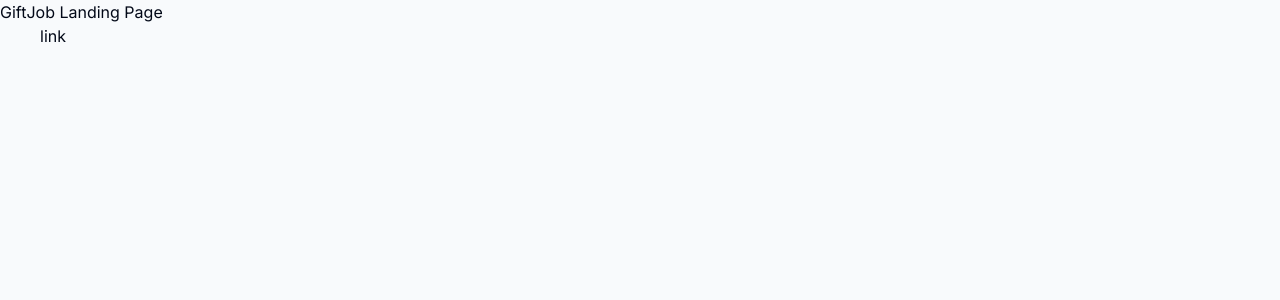
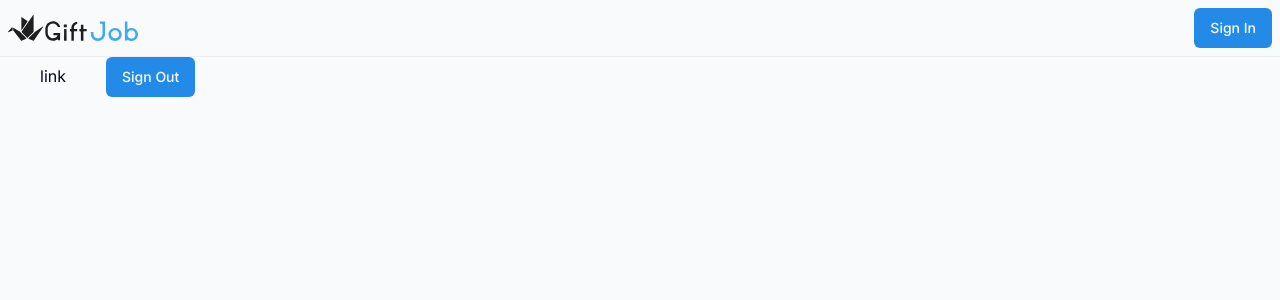
Before and after one commit to R1013-T/giftjob-frontend, a Next.js app: page / in a window 1280 px wide. Shown: the top 300 px of the page. Built offline with nearby package versions, Linux system fonts and the light colour scheme.

Commit message:
add nextauth

```diff
--- a/package.json
+++ b/package.json
@@ -29,6 +29,7 @@
     "eslint-config-next": "13.5.2",
     "lucide-react": "^0.279.0",
     "next": "13.5.2",
+    "next-auth": "^4.23.1",
     "postcss": "8.4.30",
     "react": "18.2.0",
     "react-dom": "18.2.0",
--- /dev/null
+++ b/src/app/api/auth/[...nextauth]/route.ts
@@ -0,0 +1,8 @@
+
+import NextAuth from "next-auth";
+
+import { options } from '@/lib/nextAuth/options'
+
+const handler = NextAuth(options);
+
+export {handler as GET,handler as POST}
--- a/src/app/page.tsx
+++ b/src/app/page.tsx
@@ -1,12 +1,16 @@
 import Link from 'next/link'
 
-export default function Home() {
+import SignOutButton from '@/components/auth/SignOutButton'
+import Header from '@/components/common/header/Header'
+
+export default async function Home() {
   return (
     <main>
-      <h1>GiftJob Landing Page</h1>
+      <Header />
       <Link className="m-10" href="./main">
         link
       </Link>
+      <SignOutButton />
     </main>
   )
 }
--- /dev/null
+++ b/src/components/auth/SignInButton.tsx
@@ -0,0 +1,15 @@
+'use client'
+
+import { signIn } from 'next-auth/react'
+
+import { Button } from '@/components/ui/button'
+
+export default function SignInButton() {
+  const handleSignIn = () => {
+    signIn()
+  }
+
+  return (
+    <Button onClick={handleSignIn} >Sign In</Button>
+  )
+}
--- /dev/null
+++ b/src/components/auth/SignOutButton.tsx
@@ -0,0 +1,15 @@
+'use client'
+
+import { signOut } from 'next-auth/react'
+
+import { Button } from '@/components/ui/button'
+
+export default function SignOutButton() {
+  const handleSignIn = () => {
+    signOut()
+  }
+
+  return (
+    <Button onClick={handleSignIn} >Sign Out</Button>
+  )
+}
--- /dev/null
+++ b/src/components/common/header/Header.tsx
@@ -0,0 +1,16 @@
+import Image from 'next/image'
+
+import SignInButton from '@/components/auth/SignInButton'
+
+export default function Header() {
+  return (
+    <div className='border-b flex justify-between items-center' >
+      <div className='ml-2'>
+        <Image src='/giftjob.svg' alt='GiftJob' width={130} height={100} />
+      </div>
+      <div className='m-2'>
+        <SignInButton />
+      </div>
+    </div>
+  )
+}
--- /dev/null
+++ b/src/lib/nextAuth/options.ts
@@ -0,0 +1,32 @@
+import type { NextAuthOptions } from 'next-auth'
+import GitHubProvider from 'next-auth/providers/github'
+import GoogleProvider from 'next-auth/providers/google'
+
+export const options: NextAuthOptions = {
+  debug:true,
+  session: {strategy: 'jwt'},
+  providers: [
+    GoogleProvider({
+      clientId: process.env.GOOGLE_CLIENT_ID!,
+      clientSecret: process.env.GOOGLE_CLIENT_SECRET!,
+    }),
+    GitHubProvider({
+      clientId: process.env.GITHUB_CLIENT_ID!,
+      clientSecret: process.env.GITHUB_CLIENT_SECRET!,
+    }),
+  ],
+  callbacks: {
+    jwt: async({token, user, account, profile}) => {
+      console.log('jwt callback', {token, user, account, profile})
+
+      return token;
+    },
+    session: ({session, token}) => {
+      console.log('session callback', {session, token})
+
+      return {
+        ...session,
+      };
+    }
+  }
+}
--- /dev/null
+++ b/src/middleware.ts
@@ -0,0 +1,5 @@
+export { default } from "next-auth/middleware";
+
+export const config = {
+  matcher: ["/main(/.*)?", "/main"],
+};
```
Also changed, not shown: 2 other files (tests, documents, lock files or other folders).
